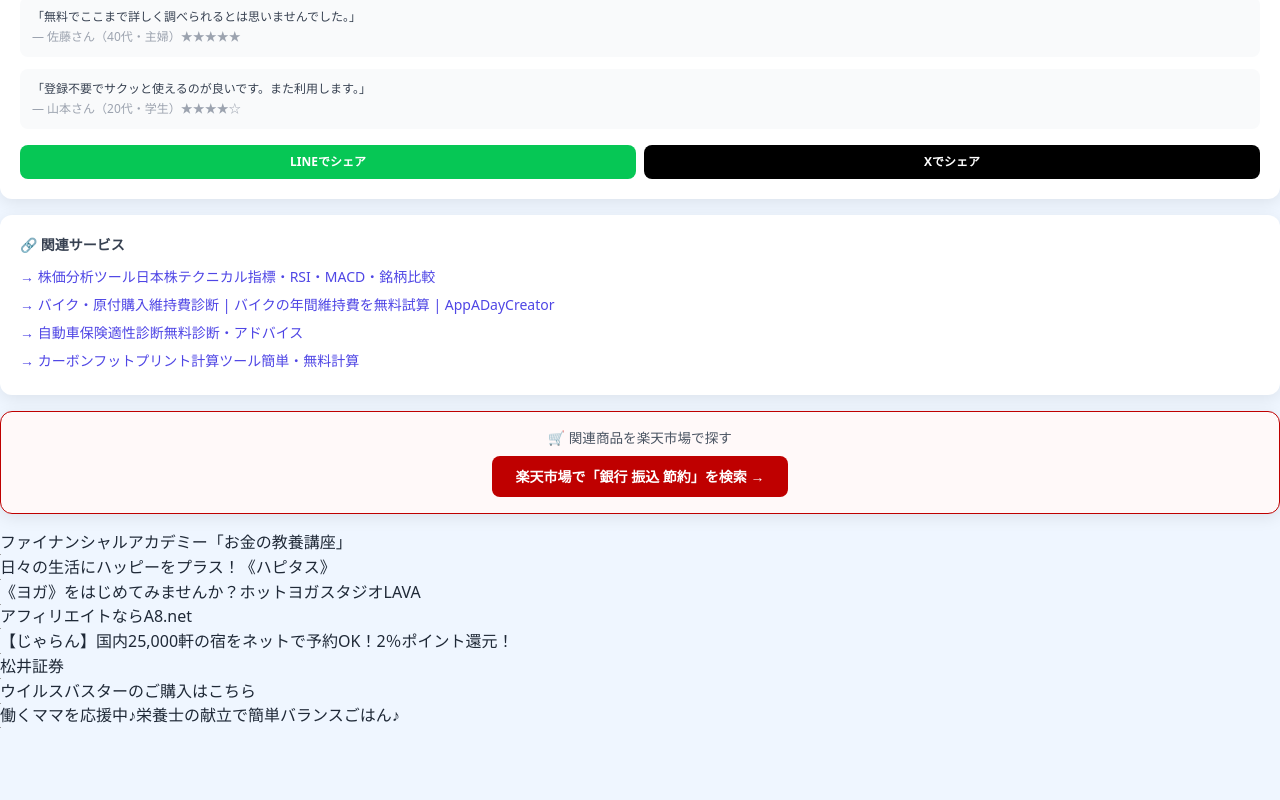
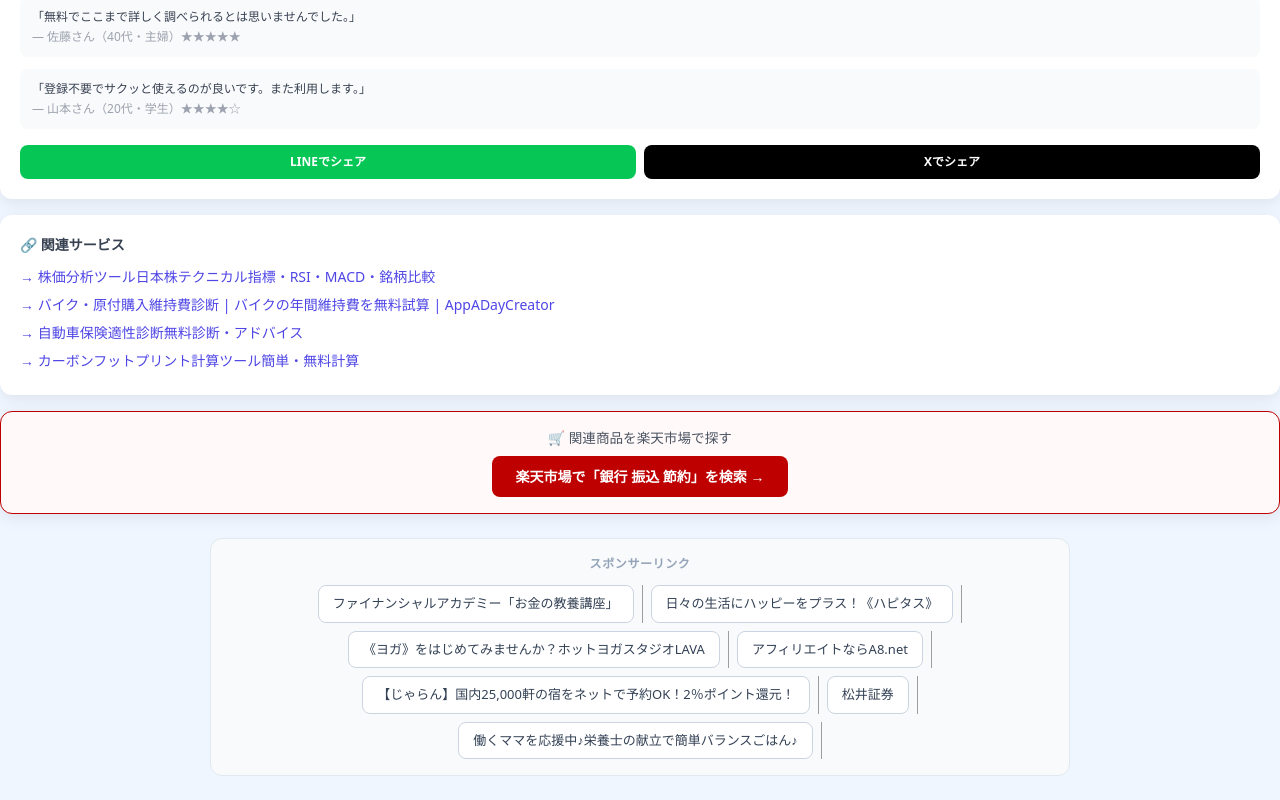
Before and after one commit to appadaycreator/transfer-cost-advisor, a plain HTML site: page index.html in a window 1280 px wide. Shown: the part 1796-2596 px from the top of the page. Before the commit the page ends 2524 px from the top, so only its background shows below. Drawn offline with nearby package versions, Linux system fonts and the light colour scheme; grey boxes are pictures that could not be loaded.

Commit message:
Unify A8 affiliate display style

```diff
--- a/index.html
+++ b/index.html
@@ -531,21 +531,18 @@
 <!-- phase10-rakuten-updated -->
 <!-- phase10-faq-enhanced -->
 
-<a href="https://px.a8.net/svt/ejp?a8mat=4B3WJ6+FIIWRU+1IRY+1TKOKI" rel="nofollow">ファイナンシャルアカデミー「お金の教養講座」</a><img border="0" width="1" height="1" src="https://www15.a8.net/0.gif?a8mat=4B3WJ6+FIIWRU+1IRY+1TKOKI" alt="">
+<div style="margin:24px auto;max-width:860px;padding:16px 20px;background:#f8fafc;border:1px solid #e2e8f0;border-radius:12px;">
+  <p style="font-size:12px;font-weight:600;color:#94a3b8;text-align:center;margin:0 0 12px;letter-spacing:0.05em;">スポンサーリンク</p>
+  <div style="display:flex;flex-wrap:wrap;gap:8px;justify-content:center;">
+    <a href="https://px.a8.net/svt/ejp?a8mat=4B3WJ6+FIIWRU+1IRY+1TKOKI" rel="nofollow noopener noreferrer" target="_blank" style="display:inline-flex;align-items:center;padding:8px 14px;background:#ffffff;border:1px solid #cbd5e1;border-radius:8px;font-size:13px;color:#334155;text-decoration:none;white-space:nowrap;">ファイナンシャルアカデミー「お金の教養講座」</a><img border="0" width="1" height="1" src="https://www15.a8.net/0.gif?a8mat=4B3WJ6+FIIWRU+1IRY+1TKOKI" alt="">
+    <a href="https://px.a8.net/svt/ejp?a8mat=4B3WJ6+FQ9JMY+1LP8+BY642" rel="nofollow noopener noreferrer" target="_blank" style="display:inline-flex;align-items:center;padding:8px 14px;background:#ffffff;border:1px solid #cbd5e1;border-radius:8px;font-size:13px;color:#334155;text-decoration:none;white-space:nowrap;">日々の生活にハッピーをプラス！《ハピタス》</a><img border="0" width="1" height="1" src="https://www14.a8.net/0.gif?a8mat=4B3WJ6+FQ9JMY+1LP8+BY642" alt="">
+    <a href="https://px.a8.net/svt/ejp?a8mat=4B3WJ7+18PTPM+1O96+699KI" rel="nofollow noopener noreferrer" target="_blank" style="display:inline-flex;align-items:center;padding:8px 14px;background:#ffffff;border:1px solid #cbd5e1;border-radius:8px;font-size:13px;color:#334155;text-decoration:none;white-space:nowrap;">《ヨガ》をはじめてみませんか？ホットヨガスタジオLAVA</a><img border="0" width="1" height="1" src="https://www12.a8.net/0.gif?a8mat=4B3WJ7+18PTPM+1O96+699KI" alt="">
+    <a href="https://px.a8.net/svt/ejp?a8mat=457C4C+C23BCA+0K+10FXXU" rel="nofollow noopener noreferrer" target="_blank" style="display:inline-flex;align-items:center;padding:8px 14px;background:#ffffff;border:1px solid #cbd5e1;border-radius:8px;font-size:13px;color:#334155;text-decoration:none;white-space:nowrap;">アフィリエイトならA8.net</a><img border="0" width="1" height="1" src="https://www15.a8.net/0.gif?a8mat=457C4C+C23BCA+0K+10FXXU" alt="">
+    <a href="https://px.a8.net/svt/ejp?a8mat=4B3WJ5+C2OQY2+14CS+68EPE" rel="nofollow noopener noreferrer" target="_blank" style="display:inline-flex;align-items:center;padding:8px 14px;background:#ffffff;border:1px solid #cbd5e1;border-radius:8px;font-size:13px;color:#334155;text-decoration:none;white-space:nowrap;">【じゃらん】国内25,000軒の宿をネットで予約OK！2％ポイント還元！</a><img border="0" width="1" height="1" src="https://www11.a8.net/0.gif?a8mat=4B3WJ5+C2OQY2+14CS+68EPE" alt="">
+    <a href="https://px.a8.net/svt/ejp?a8mat=4B3WJA+86RVSA+3XCC+64C3M" rel="nofollow noopener noreferrer" target="_blank" style="display:inline-flex;align-items:center;padding:8px 14px;background:#ffffff;border:1px solid #cbd5e1;border-radius:8px;font-size:13px;color:#334155;text-decoration:none;white-space:nowrap;">松井証券</a><img border="0" width="1" height="1" src="https://www10.a8.net/0.gif?a8mat=4B3WJA+86RVSA+3XCC+64C3M" alt="">
+    <a href="https://px.a8.net/svt/ejp?a8mat=4B3VR6+G0ZCIY+1QM6+HZAGY" rel="nofollow noopener noreferrer" target="_blank" style="display:inline-flex;align-items:center;padding:8px 14px;background:#ffffff;border:1px solid #cbd5e1;border-radius:8px;font-size:13px;color:#334155;text-decoration:none;white-space:nowrap;">働くママを応援中♪栄養士の献立で簡単バランスごはん♪</a><img border="0" width="1" height="1" src="https://www10.a8.net/0.gif?a8mat=4B3VR6+G0ZCIY+1QM6+HZAGY" alt="">
+  </div>
+</div>
 
-<a href="https://px.a8.net/svt/ejp?a8mat=4B3WJ6+FQ9JMY+1LP8+BY642" rel="nofollow">日々の生活にハッピーをプラス！《ハピタス》</a><img border="0" width="1" height="1" src="https://www14.a8.net/0.gif?a8mat=4B3WJ6+FQ9JMY+1LP8+BY642" alt="">
-
-<a href="https://px.a8.net/svt/ejp?a8mat=4B3WJ7+18PTPM+1O96+699KI" rel="nofollow">《ヨガ》をはじめてみませんか？ホットヨガスタジオLAVA</a><img border="0" width="1" height="1" src="https://www12.a8.net/0.gif?a8mat=4B3WJ7+18PTPM+1O96+699KI" alt="">
-
-<a href="https://px.a8.net/svt/ejp?a8mat=457C4C+C23BCA+0K+10FXXU" rel="nofollow">アフィリエイトならA8.net</a><img border="0" width="1" height="1" src="https://www15.a8.net/0.gif?a8mat=457C4C+C23BCA+0K+10FXXU" alt="">
-
-<a href="https://px.a8.net/svt/ejp?a8mat=4B3WJ5+C2OQY2+14CS+68EPE" rel="nofollow">【じゃらん】国内25,000軒の宿をネットで予約OK！2％ポイント還元！</a><img border="0" width="1" height="1" src="https://www11.a8.net/0.gif?a8mat=4B3WJ5+C2OQY2+14CS+68EPE" alt="">
-
-<a href="https://px.a8.net/svt/ejp?a8mat=4B3WJA+86RVSA+3XCC+64C3M" rel="nofollow">松井証券</a><img border="0" width="1" height="1" src="https://www10.a8.net/0.gif?a8mat=4B3WJA+86RVSA+3XCC+64C3M" alt="">
-
-<a href="https://px.a8.net/svt/ejp?a8mat=4B3WJ6+36YZ3E+3A66+5YRHE" rel="nofollow">ウイルスバスターのご購入はこちら</a>
-<img border="0" width="1" height="1" src="https://www11.a8.net/0.gif?a8mat=4B3WJ6+36YZ3E+3A66+5YRHE" alt="">
-
-<a href="https://px.a8.net/svt/ejp?a8mat=4B3VR6+G0ZCIY+1QM6+HZAGY" rel="nofollow">働くママを応援中♪栄養士の献立で簡単バランスごはん♪</a><img border="0" width="1" height="1" src="https://www10.a8.net/0.gif?a8mat=4B3VR6+G0ZCIY+1QM6+HZAGY" alt="">
 </body>
 </html>
```
